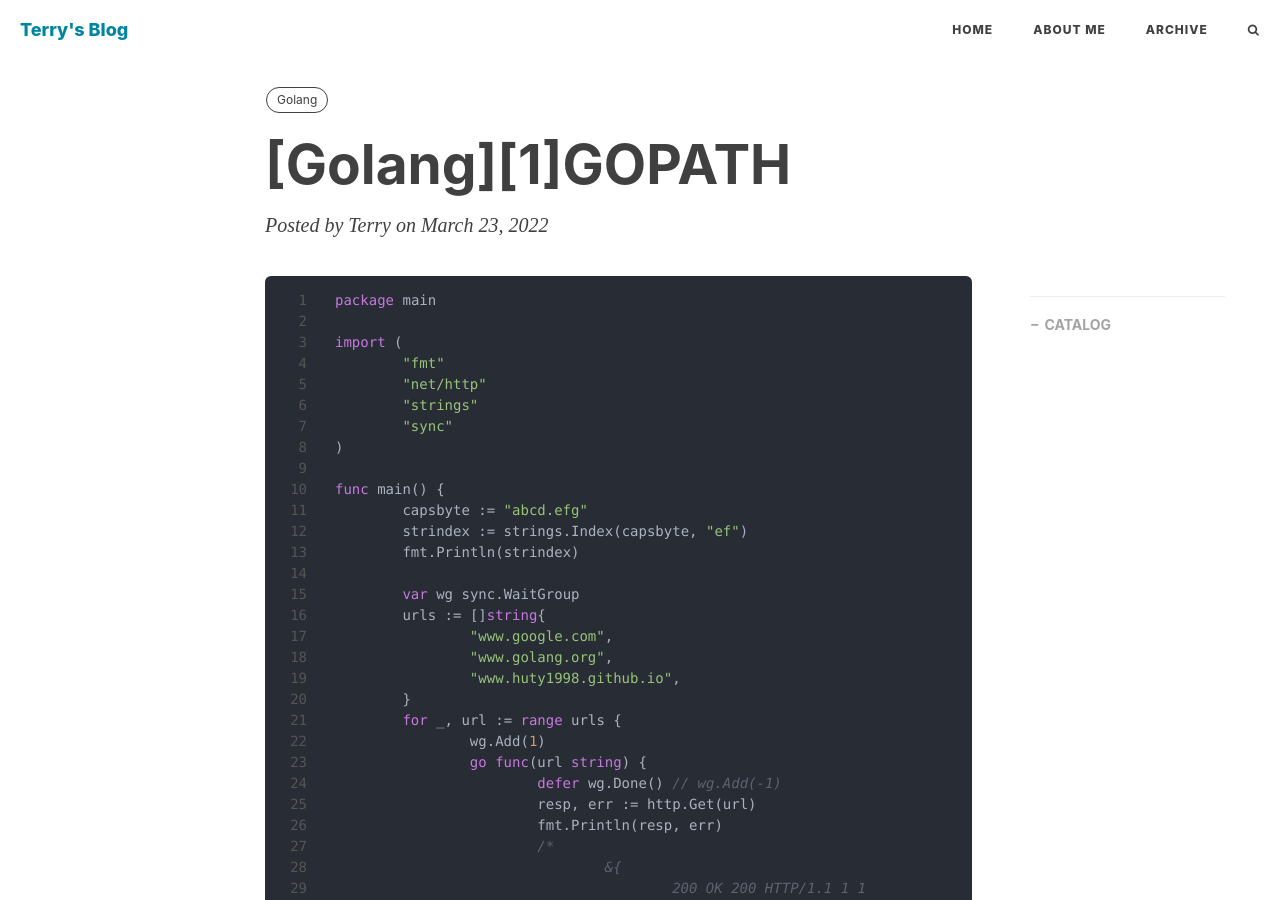
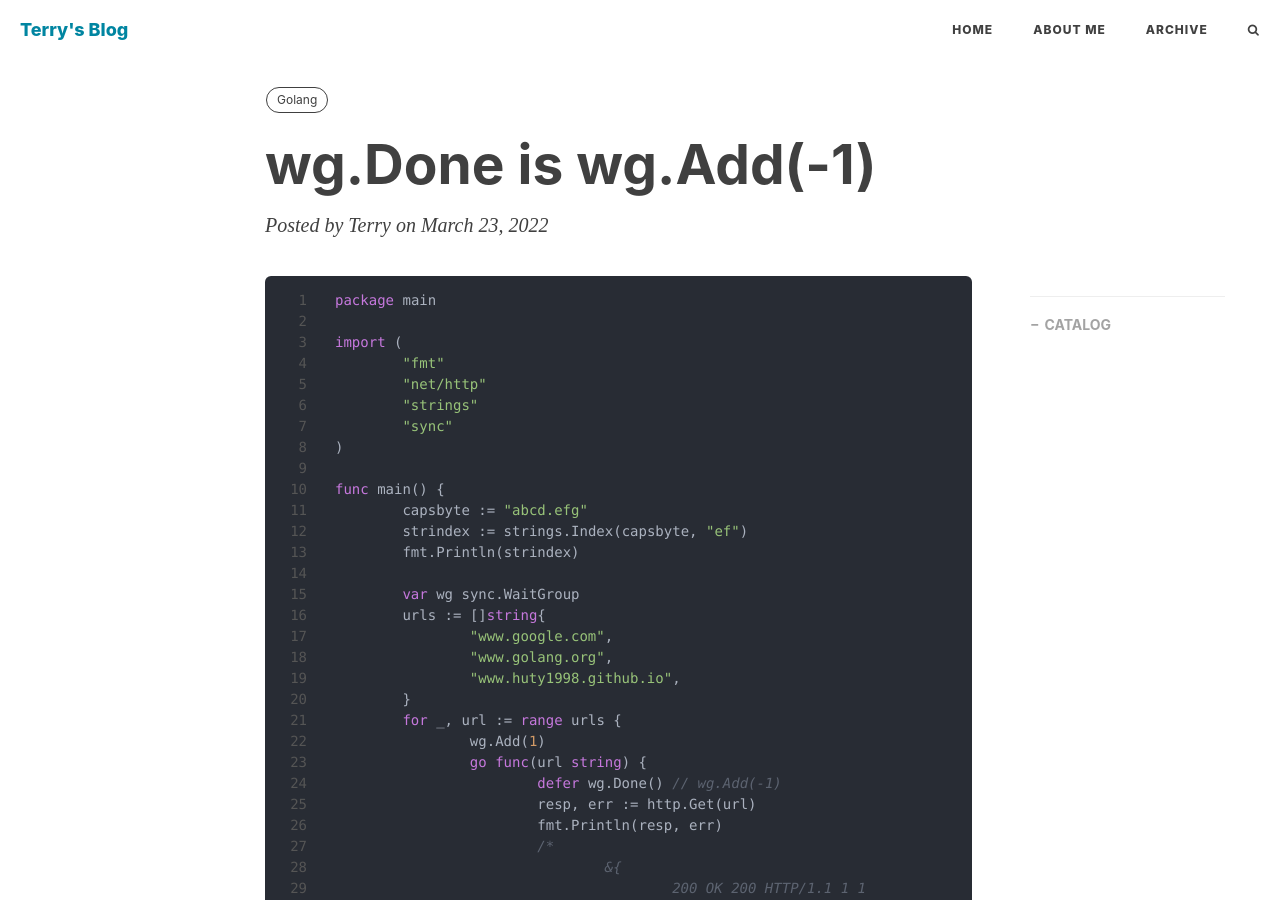
Before and after one commit to huty1998/huty1998.github.io, a Jekyll site: the page built from _posts/2022-03-23-sync_waitgroup.md, in a window 1280 px wide and 900 px high. Built offline with Jekyll 4.4.1, drawn with Linux system fonts in a browser that asks for light colours; nearby versions of some CDN libraries; comment, search, counter and statistics services are not loaded.

Commit message:
2022-03-23

```diff
--- a/_posts/2022-03-23-sync_waitgroup.md
+++ b/_posts/2022-03-23-sync_waitgroup.md
@@ -1,6 +1,6 @@
 ---
 layout: post
-title: "[Golang][1]GOPATH"
+title: "wg.Done is wg.Add(-1)"
 subtitle: ''
 author: "Terry"
 header-style: text
```
